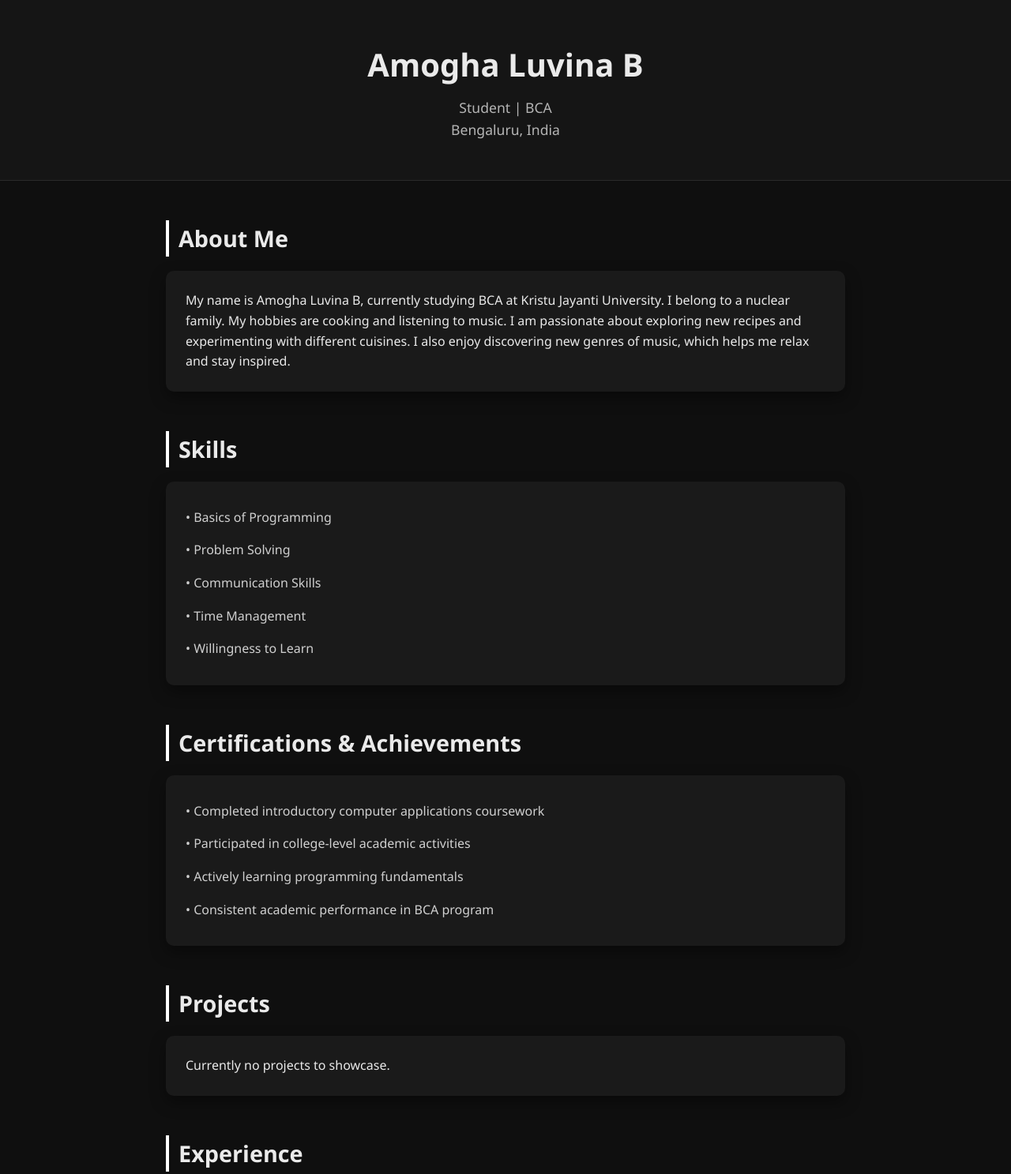
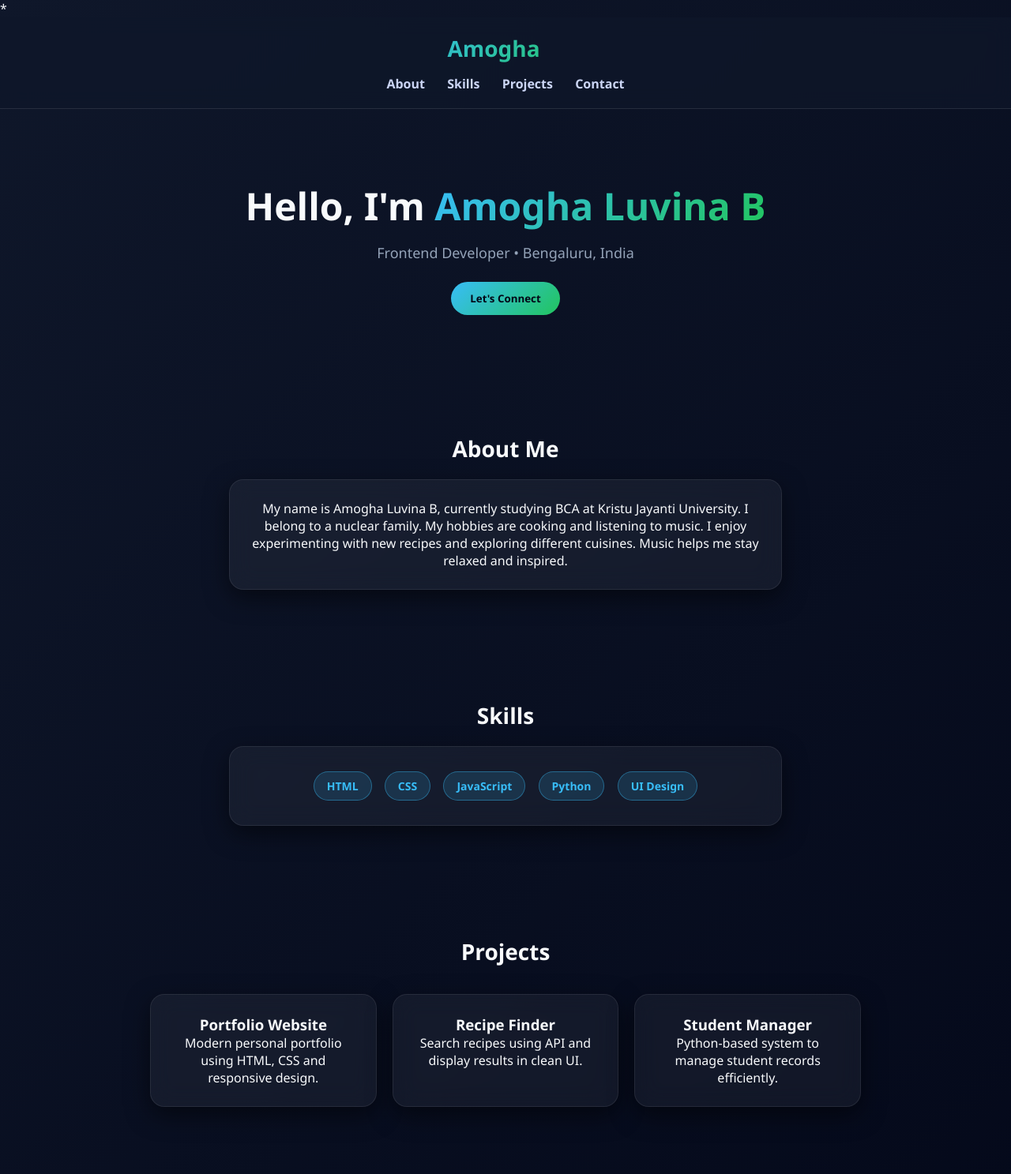
Before and after one commit to 25bcab09-code/AMOGHA-LUVINA-B, a plain HTML site: page index.html in a window 1280 px wide. Shown: the top 1487 px of the page at 79% size. Drawn offline with Linux system fonts and the light colour scheme.

Commit message:
Add files via upload

```diff
--- a/index.html
+++ b/index.html
@@ -3,189 +3,268 @@
 <head>
 <meta charset="UTF-8">
 <meta name="viewport" content="width=device-width, initial-scale=1.0">
-    <title>Amogha Luvina B | Portfolio</title>
+<title>Amogha Luvina B</title>
 
-    <style>
-        * {
-            margin: 0;
-            padding: 0;
-            box-sizing: border-box;
-            font-family: 'Segoe UI', Tahoma, sans-serif;
+
+*<style>
+*{
+  margin:0;
+  padding:0;
+  box-sizing:border-box;
+  font-family: 'Segoe UI', sans-serif;
 }
 
-        body {
-            background-color: #0f0f0f;
-            color: #eaeaea;
-            line-height: 1.6;
+body{
+  background: linear-gradient(135deg,#0f172a,#020617);
+  color:#f8fafc;
 }
 
-        header {
-            background: #151515;
-            padding: 50px 20px;
-            text-align: center;
-            border-bottom: 1px solid #2a2a2a;
+/* CONTAINER */
+.container{
+  max-width:900px;
+  margin:0 auto;
+  text-align:center;
 }
 
-        header h1 {
-            font-size: 2.5rem;
-            margin-bottom: 8px;
+/* NAV */
+nav{
+  display:flex;
+  justify-content:center;
+  padding:20px;
+  background:rgba(15,23,42,0.7);
+  backdrop-filter: blur(12px);
+  border-bottom:1px solid rgba(255,255,255,0.1);
 }
 
-        header p {
-            color: #b5b5b5;
-            font-size: 1.1rem;
+nav h2{
+  margin-right:30px;
+  font-weight:900;
+  background:linear-gradient(135deg,#38bdf8,#22c55e);
+  -webkit-background-clip:text;
+  color:transparent;
 }
 
-        section {
-            max-width: 900px;
-            margin: 50px auto;
-            padding: 0 20px;
+nav a{
+  margin:0 12px;
+  text-decoration:none;
+  color:#cbd5f5;
+  font-weight:600;
+  transition:0.3s;
 }
 
-        h2 {
-            font-size: 1.8rem;
-            margin-bottom: 18px;
-            border-left: 4px solid #ffffff;
-            padding-left: 12px;
+nav a:hover{
+  color:#38bdf8;
 }
 
-        .card {
-            background: #1a1a1a;
-            padding: 25px;
-            border-radius: 10px;
-            margin-bottom: 30px;
-            box-shadow: 0 8px 20px rgba(0,0,0,0.4);
+/* HERO */
+.hero{
+  padding:90px 20px;
 }
 
-        ul {
-            list-style: none;
+.hero h1{
+  font-size:48px;
+  font-weight:900;
 }
 
-        ul li {
-            padding: 8px 0;
-            color: #d0d0d0;
+.hero span{
+  background:linear-gradient(135deg,#38bdf8,#22c55e);
+  -webkit-background-clip:text;
+  color:transparent;
 }
 
-        .contact p {
-            margin-bottom: 10px;
+.hero p{
+  margin-top:15px;
+  color:#94a3b8;
+  font-size:18px;
 }
 
-        a {
-            color: #8ab4f8;
-            text-decoration: none;
+/* BUTTON */
+.btn{
+  margin-top:25px;
+  padding:12px 24px;
+  border:none;
+  border-radius:30px;
+  background:linear-gradient(135deg,#38bdf8,#22c55e);
+  color:#020617;
+  font-weight:700;
+  cursor:pointer;
+  transition:0.3s;
 }
 
-        a:hover {
-            text-decoration: underline;
+.btn:hover{
+  transform:scale(1.05);
+  box-shadow:0 0 20px rgba(56,189,248,0.6);
 }
 
-        footer {
-            text-align: center;
-            padding: 25px;
-            color: #888;
-            font-size: 0.9rem;
-            border-top: 1px solid #2a2a2a;
+/* SECTION */
+section{
+  padding:60px 20px;
 }
 
-        @media (max-width: 600px) {
-            header h1 {
-                font-size: 2rem;
+h2{
+  font-size:28px;
+  margin-bottom:15px;
 }
+
+/* GLASS CARD */
+.glass{
+  background:rgba(255,255,255,0.05);
+  backdrop-filter: blur(15px);
+  border-radius:18px;
+  padding:25px;
+  margin:20px auto;
+  box-shadow:0 10px 30px rgba(0,0,0,0.5);
+  border:1px solid rgba(255,255,255,0.08);
+  max-width:700px;
+  transition:0.3s;
+}
+
+.glass:hover{
+  transform:translateY(-6px);
+  box-shadow:0 0 25px rgba(56,189,248,0.3);
+}
+
+/* GRID */
+.grid{
+  display:grid;
+  grid-template-columns:repeat(auto-fit,minmax(250px,1fr));
+  gap:20px;
+}
+
+/* SKILLS */
+.skill{
+  display:inline-block;
+  padding:8px 16px;
+  border-radius:20px;
+  margin:6px;
+  font-size:14px;
+  background:rgba(56,189,248,0.15);
+  border:1px solid rgba(56,189,248,0.4);
+  color:#38bdf8;
+  font-weight:600;
+}
+
+/* PROJECT */
+.project{
+  text-align:center;
+}
+
+/* FOOTER */
+footer{
+  text-align:center;
+  padding:25px;
+  color:#64748b;
 }
 </style>
+</style>
+
 </head>
+
 <body>
 
-    <!-- Header -->
-    <header>
-        <h1>Amogha Luvina B</h1>
-        <p>Student | BCA</p>
-        <p>Bengaluru, India</p>
-    </header>
+<!-- NAV -->
+<nav>
+  <div class="container">
+    <h2>Amogha</h2>
+    <a href="#about">About</a>
+    <a href="#skills">Skills</a>
+    <a href="#projects">Projects</a>
+    <a href="#contact">Contact</a>
+  </div>
+</nav>
 
-    <!-- About -->
-    <section>
+<!-- HERO -->
+<div class="hero container">
+  <h1>Hello, I'm <span>Amogha Luvina B</span></h1>
+  <p>Frontend Developer • Bengaluru, India</p>
+  <button class="btn">Let's Connect</button>
+</div>
+
+<!-- ABOUT -->
+<section id="about">
+  <div class="container">
     <h2>About Me</h2>
-        <div class="card">
+    <div class="glass">
       <p>
         My name is Amogha Luvina B, currently studying BCA at Kristu Jayanti University.
         I belong to a nuclear family. My hobbies are cooking and listening to music.
-                I am passionate about exploring new recipes and experimenting with different cuisines.
-                I also enjoy discovering new genres of music, which helps me relax and stay inspired.
+        I enjoy experimenting with new recipes and exploring different cuisines.
+        Music helps me stay relaxed and inspired.
       </p>
+    </div>
   </div>
 </section>
 
-    <!-- Skills -->
-    <section>
+<!-- SKILLS -->
+<section id="skills">
+  <div class="container">
     <h2>Skills</h2>
-        <div class="card">
-            <ul>
-                <li>• Basics of Programming</li>
-                <li>• Problem Solving</li>
-                <li>• Communication Skills</li>
-                <li>• Time Management</li>
-                <li>• Willingness to Learn</li>
-            </ul>
+    <div class="glass">
+      <span class="skill">HTML</span>
+      <span class="skill">CSS</span>
+      <span class="skill">JavaScript</span>
+      <span class="skill">Python</span>
+      <span class="skill">UI Design</span>
+    </div>
   </div>
 </section>
 
-    <!-- Certifications -->
-    <section>
-        <h2>Certifications & Achievements</h2>
-        <div class="card">
-            <ul>
-                <li>• Completed introductory computer applications coursework</li>
-                <li>• Participated in college-level academic activities</li>
-                <li>• Actively learning programming fundamentals</li>
-                <li>• Consistent academic performance in BCA program</li>
-            </ul>
+<!-- PROJECTS -->
+<section id="projects">
+  <div class="container">
+    <h2>Projects</h2>
+
+    <div class="grid">
+      <div class="glass project">
+        <h3>Portfolio Website</h3>
+        <p>Modern personal portfolio using HTML, CSS and responsive design.</p>
+      </div>
+
+      <div class="glass project">
+        <h3>Recipe Finder</h3>
+        <p>Search recipes using API and display results in clean UI.</p>
+      </div>
+
+      <div class="glass project">
+        <h3>Student Manager</h3>
+        <p>Python-based system to manage student records efficiently.</p>
+      </div>
+    </div>
+
   </div>
 </section>
 
-    <!-- Projects -->
+<!-- EDUCATION -->
 <section>
-        <h2>Projects</h2>
-        <div class="card">
-            <p>Currently no projects to showcase.</p>
+  <div class="container">
+    <h2>Education</h2>
+    <div class="glass">
+      <p>
+        Kristu Jayanti University<br>
+        BCA • 2028
+      </p>
+    </div>
   </div>
 </section>
 
-    <!-- Experience -->
-    <section>
-        <h2>Experience</h2>
-        <div class="card">
-            <p>Fresher (Student)</p>
+<!-- CONTACT -->
+<section id="contact">
+  <div class="container">
+    <h2>Contact</h2>
+    <div class="glass">
+      <p>
+        📍 Bengaluru, India <br>
+        📧 amoghaluvina13@gmail.com <br>
+        📞 9148870665 <br>
+        🔗 <a href="https://www.linkedin.com/in/amogha-luvina-b-2b8514383">LinkedIn</a><br>
+        💻 <a href="https://github.com/25bcab09-code">GitHub</a>
+      </p>
+    </div>
   </div>
 </section>
 
-    <!-- Education -->
-    <section>
-        <h2>Education</h2>
-        <div class="card">
-            <p><strong>Degree:</strong> Bachelor of Computer Applications (BCA)</p>
-            <p><strong>College:</strong> Kristu Jayanti University</p>
-            <p><strong>Year of Graduation:</strong> 2028</p>
-        </div>
-    </section>
-
-    <!-- Contact -->
-    <section>
-        <h2>Contact</h2>
-        <div class="card contact">
-            <p><strong>Email:</strong> amoghaluvina13@gmail.com</p>
-            <p><strong>Phone:</strong> 9148870665</p>
-            <p><strong>LinkedIn:</strong>
-                <a href="https://www.linkedin.com/in/amogha-luvina-b-2b8514383" target="_blank">
-                    linkedin.com/in/amogha-luvina-b
-                </a>
-            </p>
-        </div>
-    </section>
-
-    <!-- Footer -->
 <footer>
-        © 2026 Amogha Luvina B | Portfolio
+  © 2026 Amogha Luvina B
 </footer>
 
 </body>
```
Lines whose indentation alone changed are shown as unchanged.
